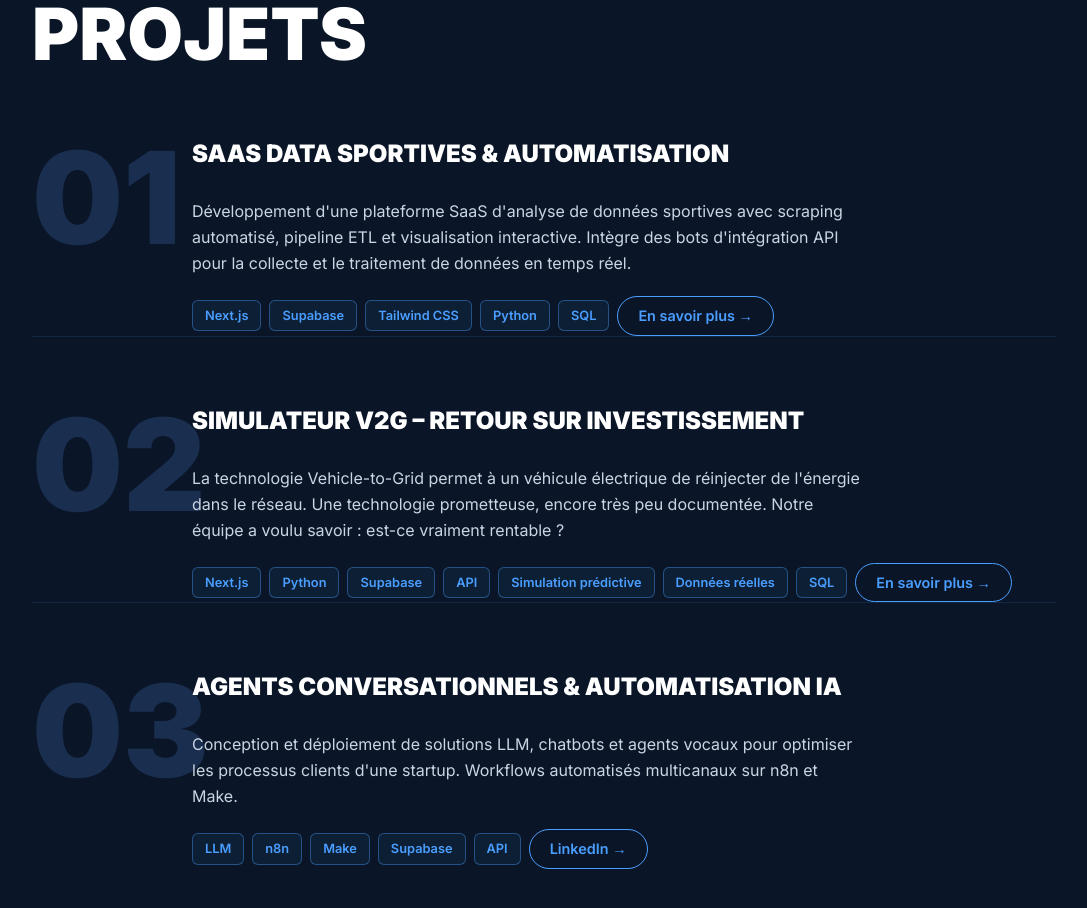
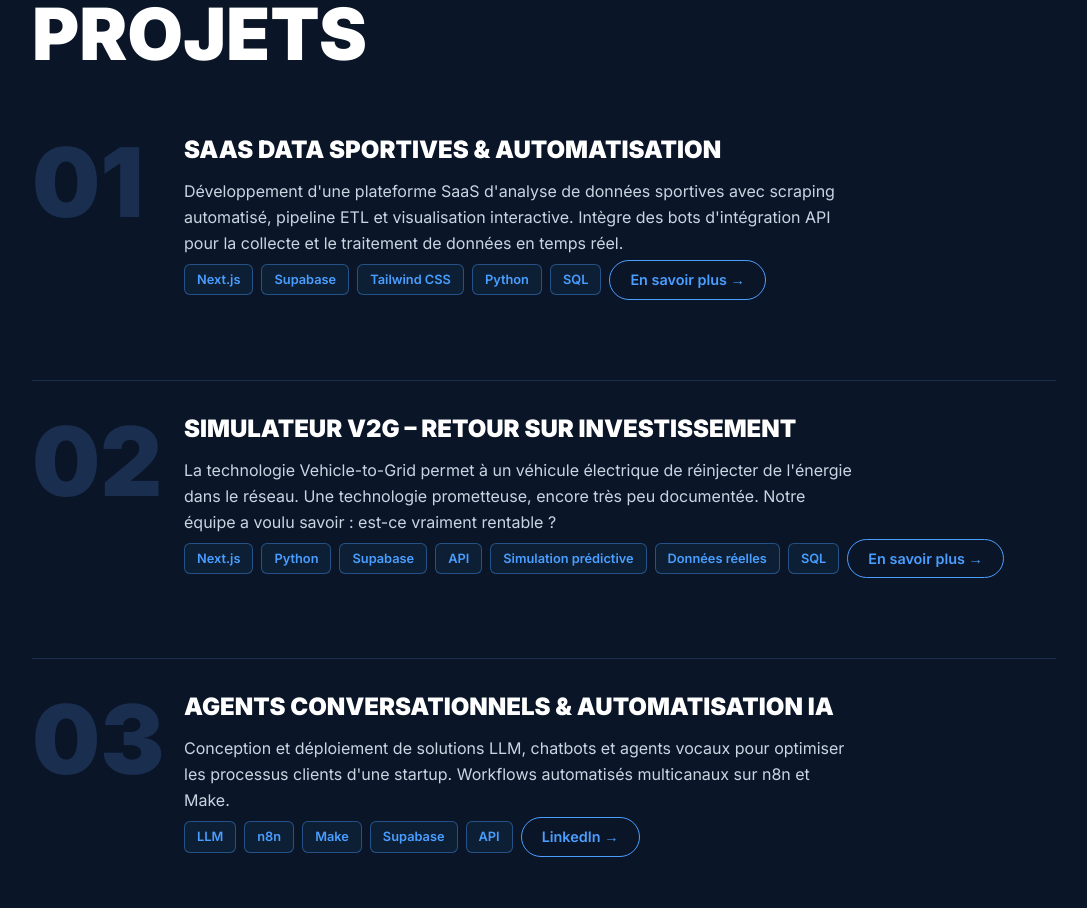
Before and after one commit to Ilias-cpu/portfolio-ilias, a Next.js app: page /projets in a window 1280 px wide. Shown: the part 220-1128 px from the top of the page, without its empty margins (96-1183 px from the left). Built offline with nearby package versions, Linux system fonts and the light colour scheme.

Commit message:
fix layout projets desktop

```diff
--- a/src/app/projets/page.tsx
+++ b/src/app/projets/page.tsx
@@ -186,13 +186,12 @@ export default function Projets() {
           initial={{ opacity: 0, x: -50 }}
           animate={{ opacity: 1, x: 0 }}
           transition={{ duration: 0.7 }}
-          className="flex flex-col md:flex-row items-start gap-4 md:gap-8 mb-16"
-          style={{ borderBottom: "1px solid rgba(74,158,255,0.12)" }}
+          className="flex flex-col md:flex-row items-start gap-6 mb-20"
         >
-          <div className="flex-shrink-0 md:w-32">
-            <span className="text-7xl sm:text-8xl md:text-9xl font-black select-none" style={{ color: "#1a2f50" }}>01</span>
+          <div className="flex-shrink-0 w-20 md:w-32">
+            <span className="text-6xl md:text-8xl font-black select-none" style={{ color: "#1a2f50" }}>01</span>
           </div>
-          <div className="flex-1 flex flex-col gap-4 pt-1">
+          <div className="flex-1 min-w-0">
             <h2 className="text-lg sm:text-xl md:text-2xl font-black text-white uppercase mb-3">SAAS DATA SPORTIVES &amp; AUTOMATISATION</h2>
             <p className="text-slate-300 text-base leading-relaxed max-w-2xl">
               Développement d&apos;une plateforme SaaS d&apos;analyse de données sportives avec scraping automatisé,
@@ -229,19 +228,19 @@ export default function Projets() {
             </AnimatePresence>
           </div>
         </motion.div>
+        <hr style={{ borderColor: "#1a2f50", marginBottom: "2rem" }} />
 
         {/* ── PROJET 02 ── */}
         <motion.div
           initial={{ opacity: 0, x: -50 }}
           animate={{ opacity: 1, x: 0 }}
           transition={{ duration: 0.7, delay: 0.15 }}
-          className="flex flex-col md:flex-row items-start gap-4 md:gap-8 mb-16"
-          style={{ borderBottom: "1px solid rgba(74,158,255,0.12)" }}
+          className="flex flex-col md:flex-row items-start gap-6 mb-20"
         >
-          <div className="flex-shrink-0 md:w-32">
-            <span className="text-7xl sm:text-8xl md:text-9xl font-black select-none" style={{ color: "#1a2f50" }}>02</span>
+          <div className="flex-shrink-0 w-20 md:w-32">
+            <span className="text-6xl md:text-8xl font-black select-none" style={{ color: "#1a2f50" }}>02</span>
           </div>
-          <div className="flex-1 flex flex-col gap-4 pt-1">
+          <div className="flex-1 min-w-0">
             <h2 className="text-lg sm:text-xl md:text-2xl font-black text-white uppercase mb-3">SIMULATEUR V2G – RETOUR SUR INVESTISSEMENT</h2>
             <p className="text-slate-300 text-base leading-relaxed max-w-2xl">
               La technologie Vehicle-to-Grid permet à un véhicule électrique de réinjecter de l&apos;énergie dans le réseau.
@@ -283,18 +282,19 @@ export default function Projets() {
             </AnimatePresence>
           </div>
         </motion.div>
+        <hr style={{ borderColor: "#1a2f50", marginBottom: "2rem" }} />
 
         {/* ── PROJET 03 ── */}
         <motion.div
           initial={{ opacity: 0, x: -50 }}
           animate={{ opacity: 1, x: 0 }}
           transition={{ duration: 0.7, delay: 0.3 }}
-          className="flex flex-col md:flex-row items-start gap-4 md:gap-8 mb-16"
+          className="flex flex-col md:flex-row items-start gap-6 mb-20"
         >
-          <div className="flex-shrink-0 md:w-32">
-            <span className="text-7xl sm:text-8xl md:text-9xl font-black select-none" style={{ color: "#1a2f50" }}>03</span>
+          <div className="flex-shrink-0 w-20 md:w-32">
+            <span className="text-6xl md:text-8xl font-black select-none" style={{ color: "#1a2f50" }}>03</span>
           </div>
-          <div className="flex-1 flex flex-col gap-4 pt-1">
+          <div className="flex-1 min-w-0">
             <h2 className="text-lg sm:text-xl md:text-2xl font-black text-white uppercase mb-3">AGENTS CONVERSATIONNELS &amp; AUTOMATISATION IA</h2>
             <p className="text-slate-300 text-base leading-relaxed max-w-2xl">
               Conception et déploiement de solutions LLM, chatbots et agents vocaux pour optimiser les processus clients
```
